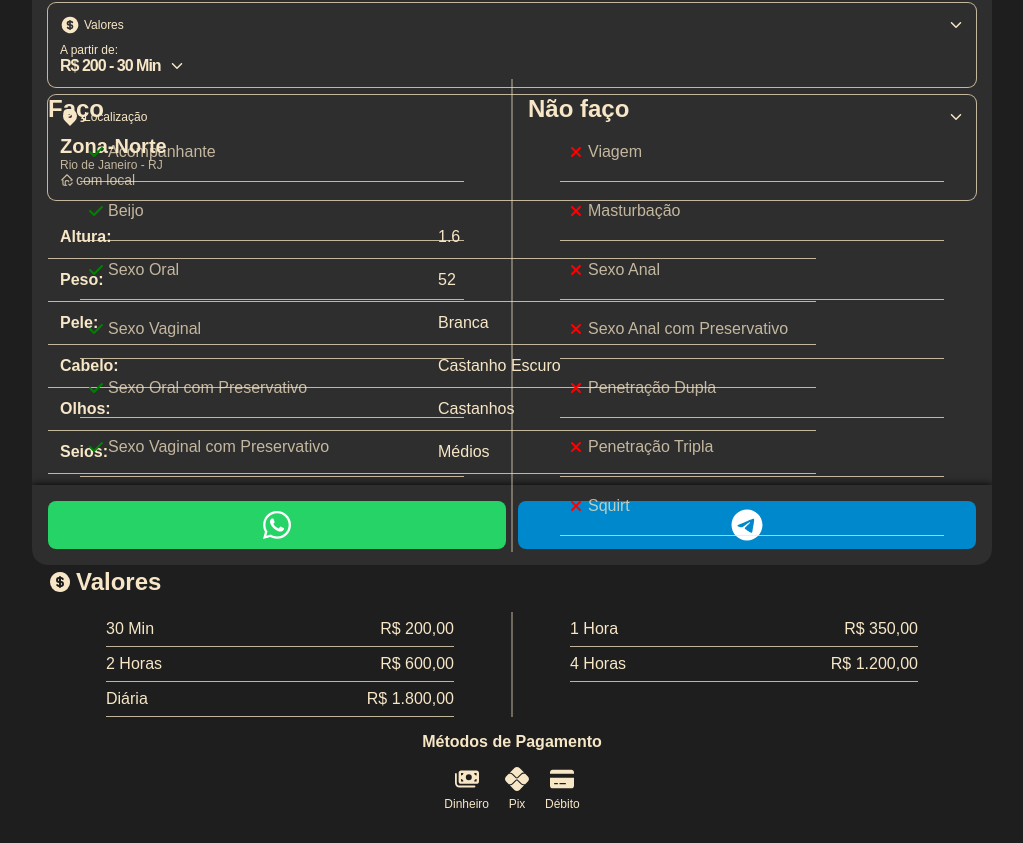
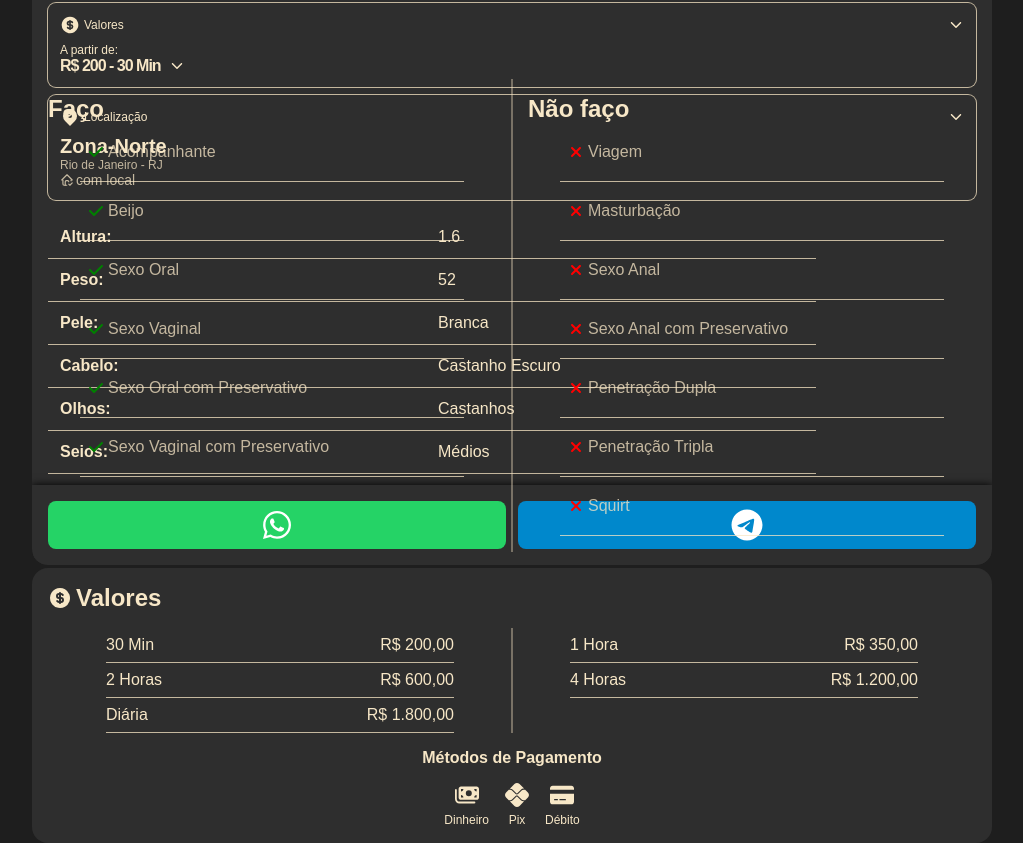
Before and after one commit to artpimentel/Exence, a React (Vite) app: page /product/3 in a window 1280 px wide. Shown: the part 923-1766 px from the top of the page, without its empty margins (128-1151 px from the left). Before the commit the page ends 1734 px from the top, so only its background shows below. Built offline with nearby package versions, Linux system fonts and the light colour scheme.

Commit message:
BuildFix

```diff
--- a/src/components/ProductValues/ProductValues.module.css
+++ b/src/components/ProductValues/ProductValues.module.css
@@ -1,14 +1,17 @@
 .producerValues {
+  background: var(--background-complementary-color);
   width: 100%;
   max-width: 960px;
   margin: 0 auto;
+
+  border-radius: 16px;
 
   color: var(--contrast-color);
   font-family: sans-serif;
 }
 
 .layout {
-  padding: 0 16px;
+  padding: 16px;
 
   display: flex;
   flex-flow: column nowrap;
```
